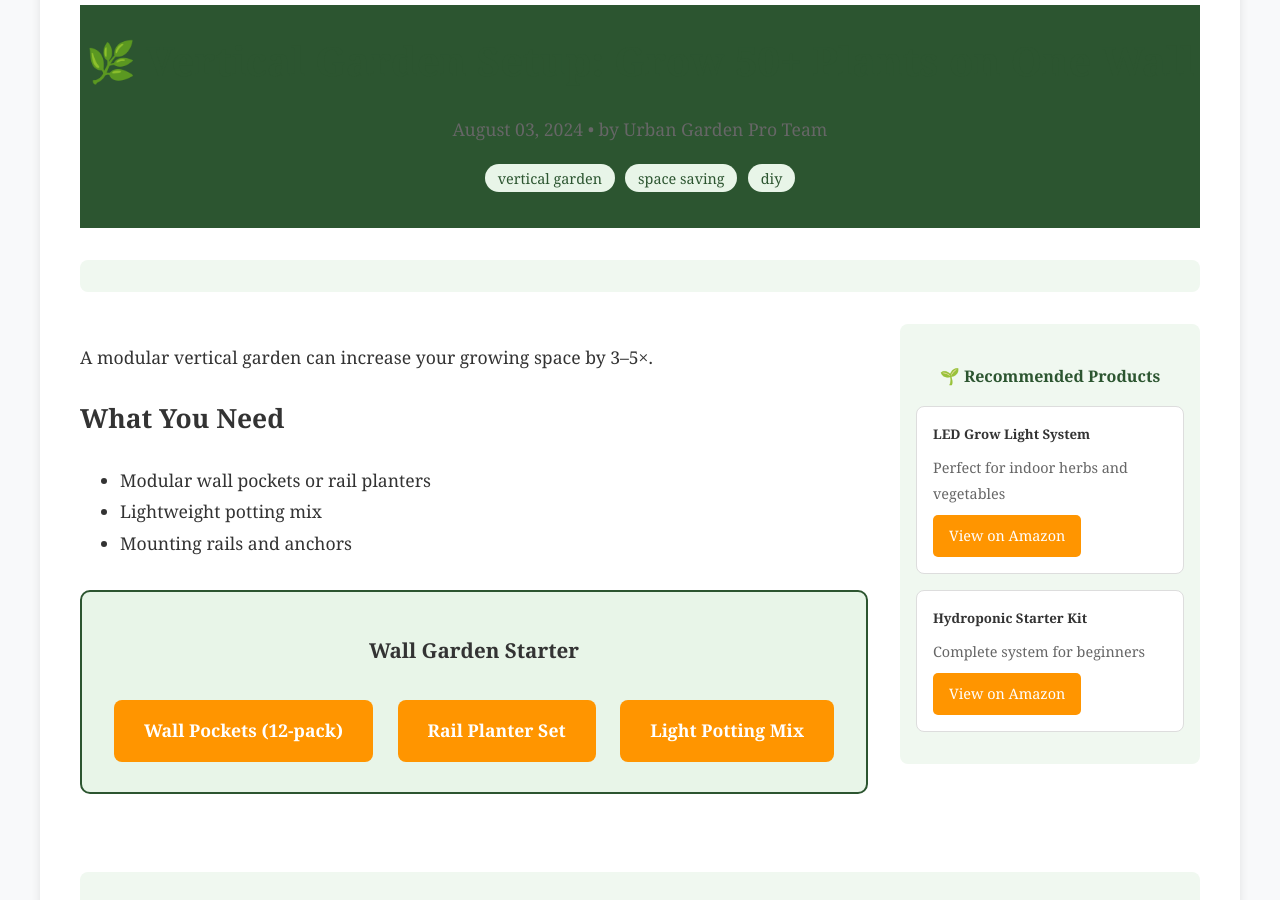
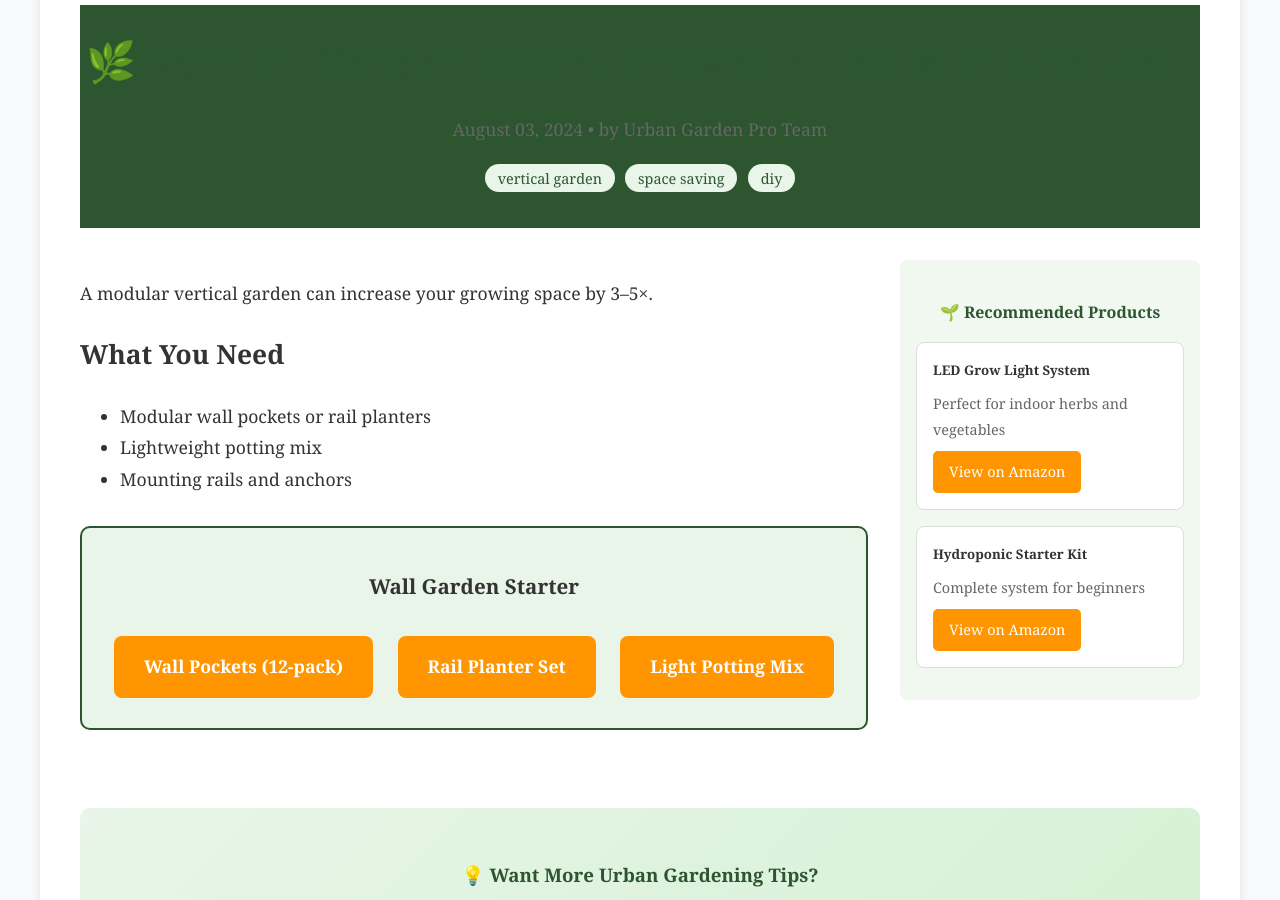
Before and after one commit to kokman168/urban-garden-blog, a Jekyll site: the page built from _posts/2024-08-03-vertical-garden-setup-guide.md, in a window 1280 px wide and 900 px high, scrolled down 367 px. Built offline with Jekyll 4.4.1, drawn with Linux system fonts in a browser that asks for light colours.

Commit message:
Remove leftover placeholder tags after Adsterra migration

```diff
--- a/_layouts/post.html
+++ b/_layouts/post.html
@@ -31,15 +31,6 @@ layout: default
 </script>
 <script type="text/javascript" src="//www.highperformanceformat.com/3627332f2a929391dc29ac58e114abc6/invoke.js"></script>
 </div>
-    <div style="text-align: center; margin: 2rem 0; padding: 1rem; background: #f0f8f0; border-radius: 8px;">
-        <ins class="adsterra_placeholder_removed"
-             style="display:block; text-align:center;"
-             data-ad-layout="in-article"
-             data-ad-format="fluid"
-             data-ad-client="{{ site.adsense_id }}"
-             data-ad-slot="8219440133"></ins>
-
-    </div>
 
     <div style="display: grid; grid-template-columns: 1fr 300px; gap: 2rem; margin: 2rem 0;">
         <div class="post-content" style="font-size: 1.1rem; line-height: 1.8;">
@@ -82,14 +73,6 @@ layout: default
     </div>
 
     <!-- Mid-content Ad -->
-    <div style="text-align: center; margin: 3rem 0; padding: 1.5rem; background: #f0f8f0; border-radius: 8px;">
-        <ins class="adsterra_placeholder_removed"
-             style="display:block"
-             data-ad-format="autorelaxed"
-             data-ad-client="{{ site.adsense_id }}"
-             data-ad-slot="4495817540"></ins>
-
-    </div>
 
     <!-- Author Bio & CTA -->
     <div style="background: linear-gradient(135deg, #e8f5e8, #d4f1d4); padding: 2rem; border-radius: 10px; margin: 3rem 0; text-align: center;">
```
Also changed, not shown: other parts of _layouts/post.html (+0 -5 lines).
